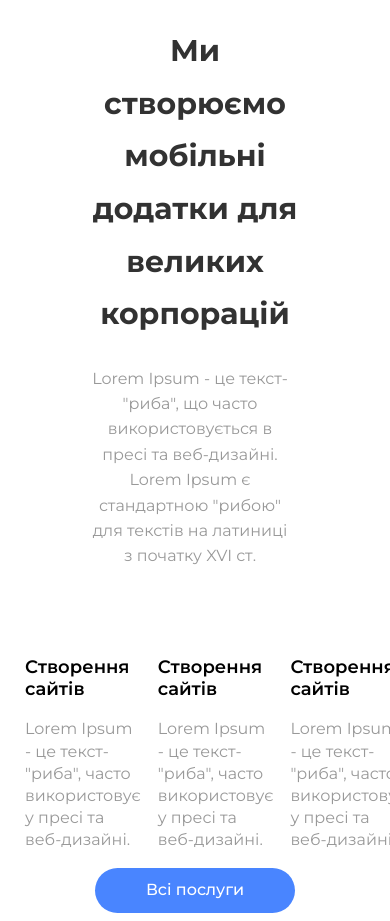
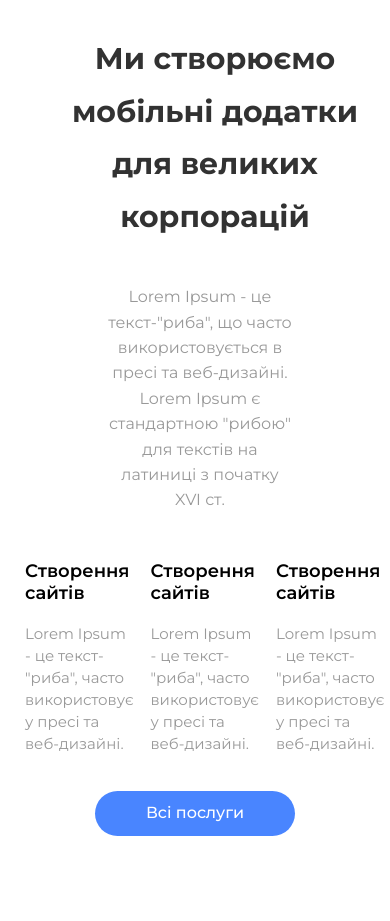
Before and after one commit to skrepk4/project, a plain HTML site: page index.html in a window 390 px wide. After the commit the page ends 844 px from the top, so only its background shows below. Drawn offline with Linux system fonts and the light colour scheme.

Commit message:
second commit

```diff
--- a/_adaptive.scss
+++ b/_adaptive.scss
@@ -1,12 +1,46 @@
+@media (max-width: 3790px) {
+    .aboutus{
+        margin-left: 1250px !important;
+
+        &__title{
+            font-size: 50px !important;
+         }
+
+}
+}
+
+@media (max-width: 3176px) {
+    .aboutus{
+        margin-left: 700px !important;
+
+}
+}
+@media (max-width: 2808px) {
+    .aboutus{
+        margin-left: 550px !important;
+}
+
+}
+
+@media (max-width: 2204px) {
+    .aboutus{
+        margin-left: 400px !important;
+}
+
+}
+
+
+
+
 @media (max-width: 1900px) {
     .aboutus{
-        margin-left: 400px !important;
+        margin-left: 350px !important;
     margin-right: 100px !important;
 }
 
 }
 
-@media (max-width: 1500px) {
+@media (max-width: 1550px) {
     .aboutus{
      margin-left: 250px !important;
     margin-right: 400px !important;
@@ -19,7 +53,7 @@
 
 @media (max-width: 1352px) {
     .aboutus{
-     margin-left: 150px !important;
+     margin-left: 50px !important;
     margin-right: 400px !important;
 
 }
@@ -30,14 +64,42 @@
     .aboutus{
      margin-left: 0px !important;
         &__title{
-           margin-right: 80px !important;
+           margin-left: 50px !important;
            font-size: 30px !important;
         }
         &__text{
             margin-right: 90px !important;
-            margin-left: -80px;
+            margin-left: 80px;
             padding-right: 0px !important;
         }
 }
 
 }
+@media (max-width: 1152px) {
+    .aboutus{
+           &__text{
+            margin-bottom: -50px !important;
+           }
+
+}
+ }
+@media (max-width: 640px) {
+    .aboutus{
+        margin-left: 0px;
+        &__title{
+           margin-left: 40px !important;
+           font-size: 30px !important;
+        }
+        &__text{
+            margin-left: 100px;
+            padding-right: 0px !important;
+            margin-bottom: 20px !important;
+        }
+}
+    .creating{
+        margin-top: 10px  !important;
+    }
+    .button2{
+     margin-top: 20px;
+    }
+}
--- a/style.scss
+++ b/style.scss
@@ -3,23 +3,26 @@
 @import url('https://fonts.googleapis.com/css2?family=Montserrat:ital,wght@0,100..900;1,100..900&display=swap');
 
 .aboutus{
-    max-width: 950px;
+    max-width: 1113px;
     width: 100%;
     opacity: 0;
+    display: flex;
+    flex-wrap: wrap;
+    justify-content: center;
+
 
     &__title{
-        padding-left: 80px;
     color: #323232;
     font-family: Montserrat;
-    font-size: 36px;
+
+    font-size: 30px;
     font-weight: 700;
     line-height: 52.66px;
     text-align: center;
 
     }
     &__text{
-        padding-left: 160px;
-        padding-right: 50px;
+        width: 730px;
         color: #999999;
     font-family: Montserrat;
     font-size: 16px;
@@ -37,13 +40,13 @@
 }
 .creating{
     margin-top: 70px;
-    max-width: 1000px;
+    max-width: 1100px;
     width: 100%;
     display: flex;
     align-items: center;
 
     &__svg{
-        margin-bottom: 100px;
+        margin-bottom: 70px;
         margin-right: 17px;
 
     }
@@ -64,7 +67,7 @@
         color: #999999;
 
     font-family: Montserrat;
-    font-size: 16px;
+    font-size: 15px;
     font-weight: 400;
     line-height: 22.19px;
     text-align: left;
```
Also changed, not shown: css/style.css.
